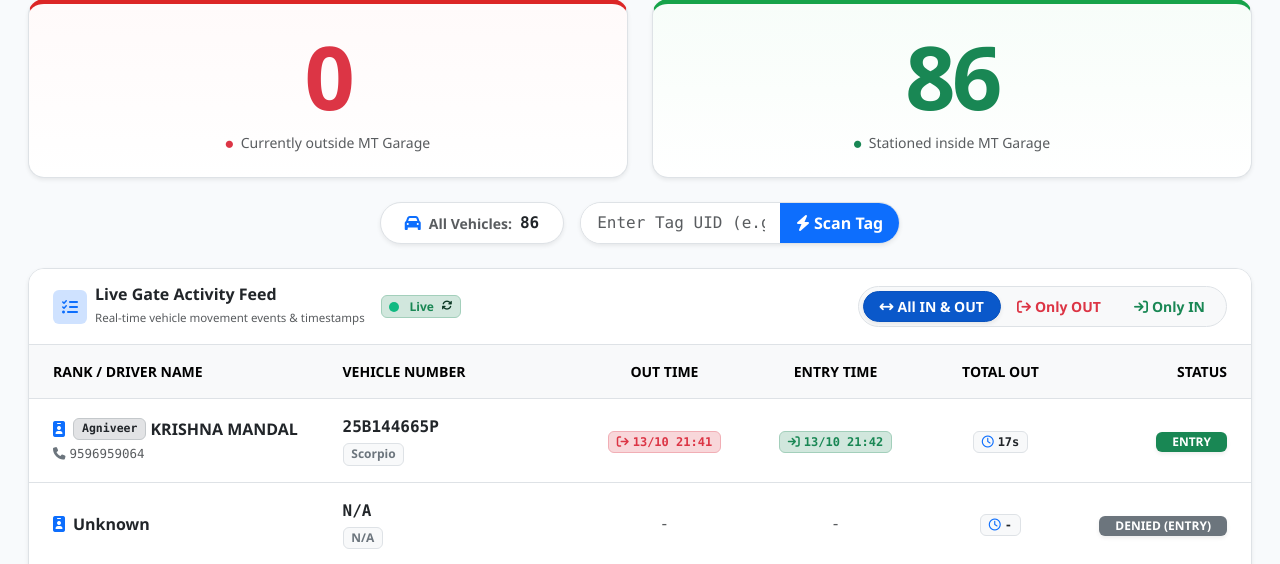
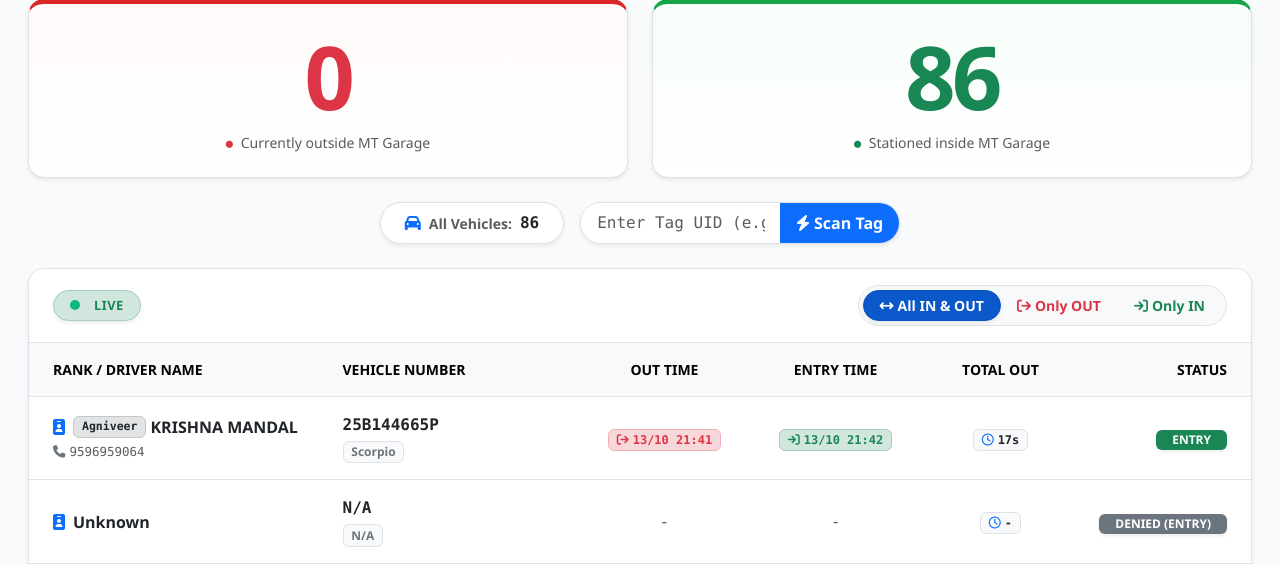
Before and after one commit to CODINGPERSON2026/VEHICLE_MS, a Flask app: page / in a window 1280 px wide. Shown: the part 90-654 px from the top of the page. Run offline with Flask 3, Linux system fonts and the light colour scheme; a user stored in the database is signed in; data comes from the database, SQL or seed files in the repository; parts of the project's set-up code (start-up, migrations or seed data) failed here and were passed over; some libraries are stand-ins or nearby versions.

Commit message:
Keep only Live pill in dashboard table header

```diff
--- a/templates/dashboard.html
+++ b/templates/dashboard.html
@@ -92,21 +92,10 @@
 <div class="card border shadow-sm rounded-4 overflow-hidden mb-4">
   <div
     class="card-header bg-white py-3 px-4 d-flex flex-wrap justify-content-between align-items-center gap-2 border-bottom">
-    <div class="d-flex align-items-center gap-2">
-      <div class="bg-primary-subtle text-primary rounded-2 d-flex align-items-center justify-content-center"
-        style="width: 34px; height: 34px;">
-        <i class="fa-solid fa-list-check"></i>
-      </div>
-      <div>
-        <h6 class="fw-bold text-dark mb-0">Live Gate Activity Feed</h6>
-        <small class="text-muted" style="font-size: 0.72rem;">Real-time vehicle movement events & timestamps</small>
-      </div>
-      <span
-        class="badge bg-success-subtle text-success border border-success-subtle ms-2 d-inline-flex align-items-center gap-1">
+    <div class="d-flex align-items-center">
+      <span class="badge bg-success-subtle text-success border border-success-subtle rounded-pill px-3 py-2 d-inline-flex align-items-center gap-2 shadow-sm" style="font-size: 0.8rem;">
         <span class="pulse-dot pulse-green"></span>
-        <span>Live</span>
-        <i class="fa-solid fa-arrows-rotate ms-1 text-success-emphasis" id="activity-sync-icon"
-          style="font-size: 0.65rem;" title="Auto-updating"></i>
+        <span class="fw-bold" style="letter-spacing: 0.04em;">LIVE</span>
       </span>
     </div>
     <div class="btn-group btn-group-sm p-1 bg-light rounded-pill border" role="group" id="activity-filter-group">
```
